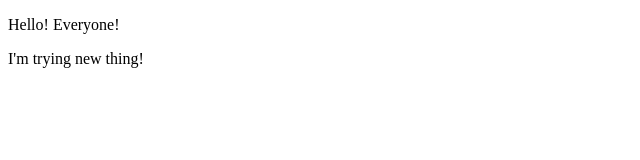
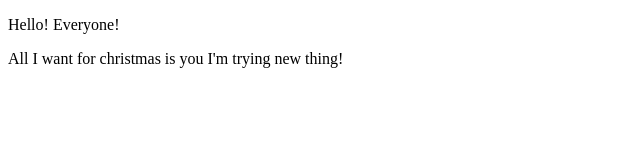
Before and after one commit to Co30Lc/FirstRepo, a plain HTML site: page index.html in a window 1280 px wide. Shown: the whole page, without its empty margins (0-640 px from the left). Drawn offline with Linux system fonts and the light colour scheme.

Commit message:
Add a text

```diff
--- a/index.html
+++ b/index.html
@@ -15,6 +15,7 @@
         <div class="Block">
             <div id="text">
                 <p>
+                    All I want for christmas is you
                     I'm trying new thing!
                 </p>
             </div>
```
